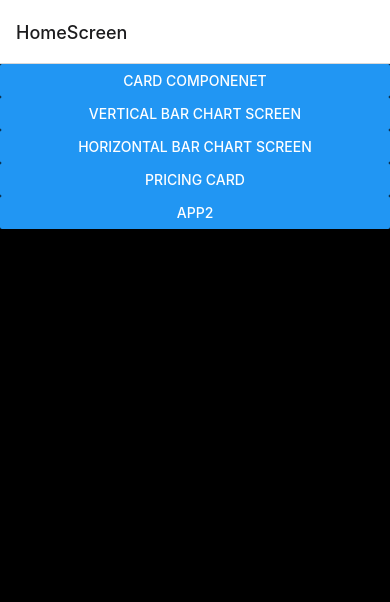
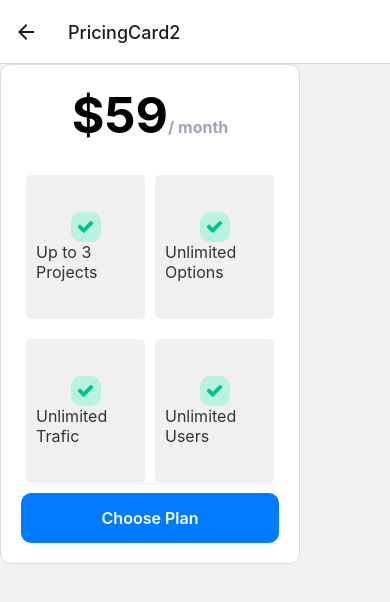
Before and after one commit to MobilDevCode/AwesomeProject, a React Native app: screen /PricingCard2 in a window 390 px wide. Shown: the top 602 px of the page. Built offline with nearby package versions, Linux system fonts and the light colour scheme.

Commit message:
Pricing Card 2

```diff
--- a/App.js
+++ b/App.js
@@ -9,6 +9,7 @@ import App2 from './src/ColumnChart';
 import HorizontalBarChartScreen from './src/HorizontalBarChartScreen';
 import PricingCard from './src/PricingCard';
 import HomeScreen from './src/HomeScreen';
+import PricingCard2 from './src/PricingCard2';
 
 const Stack = createNativeStackNavigator();
 
@@ -18,6 +19,7 @@ function App() {
 
       <Stack.Navigator initialRouteName='HomeScreen'>
       <Stack.Screen name="HomeScreen" component={HomeScreen} />
+      <Stack.Screen name="PricingCard2" component={PricingCard2} />
       <Stack.Screen name="App2" component={App2} />
       <Stack.Screen name="Card" component={CardComp} />
       <Stack.Screen name="VerticalBarChartScreen" component={VerticalBarChartScreen} />
--- a/src/HomeScreen.js
+++ b/src/HomeScreen.js
@@ -9,6 +9,8 @@ export default function HomeScreen({navigation}) {
       <Button title='Horizontal Bar Chart Screen' onPress={()=>(navigation.navigate("HorizontalBarChartScreen"))}></Button>
       <Button title='Pricing Card' onPress={()=>(navigation.navigate("PricingCard"))}></Button>
       <Button title='App2' onPress={()=>(navigation.navigate("App2"))}></Button>
+      <Button title='Pricing Card2' onPress={()=>(navigation.navigate("PricingCard2"))}></Button>
+
     </View>
   )
 }
--- a/src/PricingCard.js
+++ b/src/PricingCard.js
@@ -51,7 +51,9 @@ const PricingCard = () => {
       <View style={styles.featuresContainer}>
         {['up to 3 projects', 'unlimited traffic', 'unlimited user access', 'free viewers', '30 days guarantee'].map((feature, index) => (
           <View key={index} style={styles.featureItem}>
-            <FontAwesome name="check-circle" size={18} color="#00C48C" />
+           <View style={styles.icon}>
+            <FontAwesome name="check" size={18} color="#00C48C" />
+            </View>
             <Text style={styles.featureText}>{feature}</Text>
           </View>
         ))}
@@ -160,6 +162,14 @@ const styles = StyleSheet.create({
     fontSize: 16,
     fontWeight: '600',
   },
+  icon:{
+    backgroundColor:"#b9f2e0",
+    width:30,
+    height:30,
+    justifyContent:"center",
+    alignItems:"center",
+    borderRadius:10,
+  },
 });
 
 export default PricingCard;
--- /dev/null
+++ b/src/PricingCard2.js
@@ -0,0 +1,119 @@
+import { View, Text, StyleSheet, TouchableOpacity } from 'react-native';
+import React from 'react';
+import { Icon } from 'react-native-vector-icons/Icon';
+import FontAwesome from "react-native-vector-icons/FontAwesome"
+
+export default function PricingCard2() {
+  return (
+    <View style={styles.container}>
+      <Text style={styles.priceText}>$59<Text style={styles.perMonth}>/ month</Text></Text>
+      <View style={styles.contentContainer}>
+        <View style={styles.contentRow}>
+          <View style={styles.contentBox}>
+          <View style={styles.icon}>
+            <FontAwesome name="check" size={18} color="#00C48C" />
+            </View>
+            <Text style={styles.contentText}>Up to 3 Projects</Text>
+          </View>
+          <View style={styles.contentBox}>
+          <View style={styles.icon}>
+            <FontAwesome name="check" size={18} color="#00C48C" />
+            </View>
+            <Text style={styles.contentText}>Unlimited Options</Text>
+          </View>
+        </View>
+        <View style={styles.contentRow}>
+          <View style={styles.contentBox}>
+            <View style={styles.icon}>
+            <FontAwesome name="check" size={18} color="#00C48C" />
+            </View>
+
+            <Text style={styles.contentText}>Unlimited Trafic</Text>
+          </View>
+          <View style={styles.contentBox}>
+          <View style={styles.icon}>
+            <FontAwesome name="check" size={18} color="#00C48C" />
+            </View>
+            <Text style={styles.contentText}>Unlimited Users</Text>
+          </View>
+
+
+        </View>
+        <TouchableOpacity style={styles.button}>
+        <Text style={styles.buttonText}>Choose Plan</Text>
+      </TouchableOpacity>
+      </View>
+    </View>
+  );
+}
+
+const styles = StyleSheet.create({
+  container: {
+    width: 300,
+    height: 500,
+    justifyContent: 'center',
+    alignItems: 'center',
+    borderWidth: 1,
+    borderColor: '#ddd',
+    borderRadius: 10,
+    padding: 20,
+    backgroundColor: '#fff',
+  },
+  priceText: {
+    fontSize: 50,
+    color: '#000',
+    fontWeight: 'bold',
+    marginBottom: 20,
+  },
+  contentContainer: {
+    width: '100%',
+    justifyContent: "center",
+    alignItems: 'center',
+    flex: 1,
+  },
+  contentRow: {
+    flexDirection: 'row',
+    justifyContent: 'space-between',
+    width: '100%',
+    marginVertical: 10,
+    flex:1
+  },
+  contentBox: {
+    flex: 1,
+    alignItems: 'center',
+    justifyContent: 'center',
+    padding: 10,
+    backgroundColor: '#f0f0f0',
+    borderRadius: 5,
+    marginHorizontal: 5,
+  },
+  contentText: {
+    fontSize: 16,
+    color: '#333',
+  },
+  button: {
+    width: '100%',
+    padding: 15,
+    borderRadius: 10,
+    backgroundColor: '#007BFF',
+    alignItems: 'center',
+  },
+  buttonText: {
+    color: '#fff',
+    fontSize: 16,
+    fontWeight: '600',
+  },
+  perMonth: {
+    fontSize: 16,
+    color: '#A0A3BD',
+    marginBottom: 20,
+  },
+  icon:{
+    backgroundColor:"#b9f2e0",
+    width:30,
+    height:30,
+    justifyContent:"center",
+    alignItems:"center",
+    borderRadius:10,
+  },
+});
```
